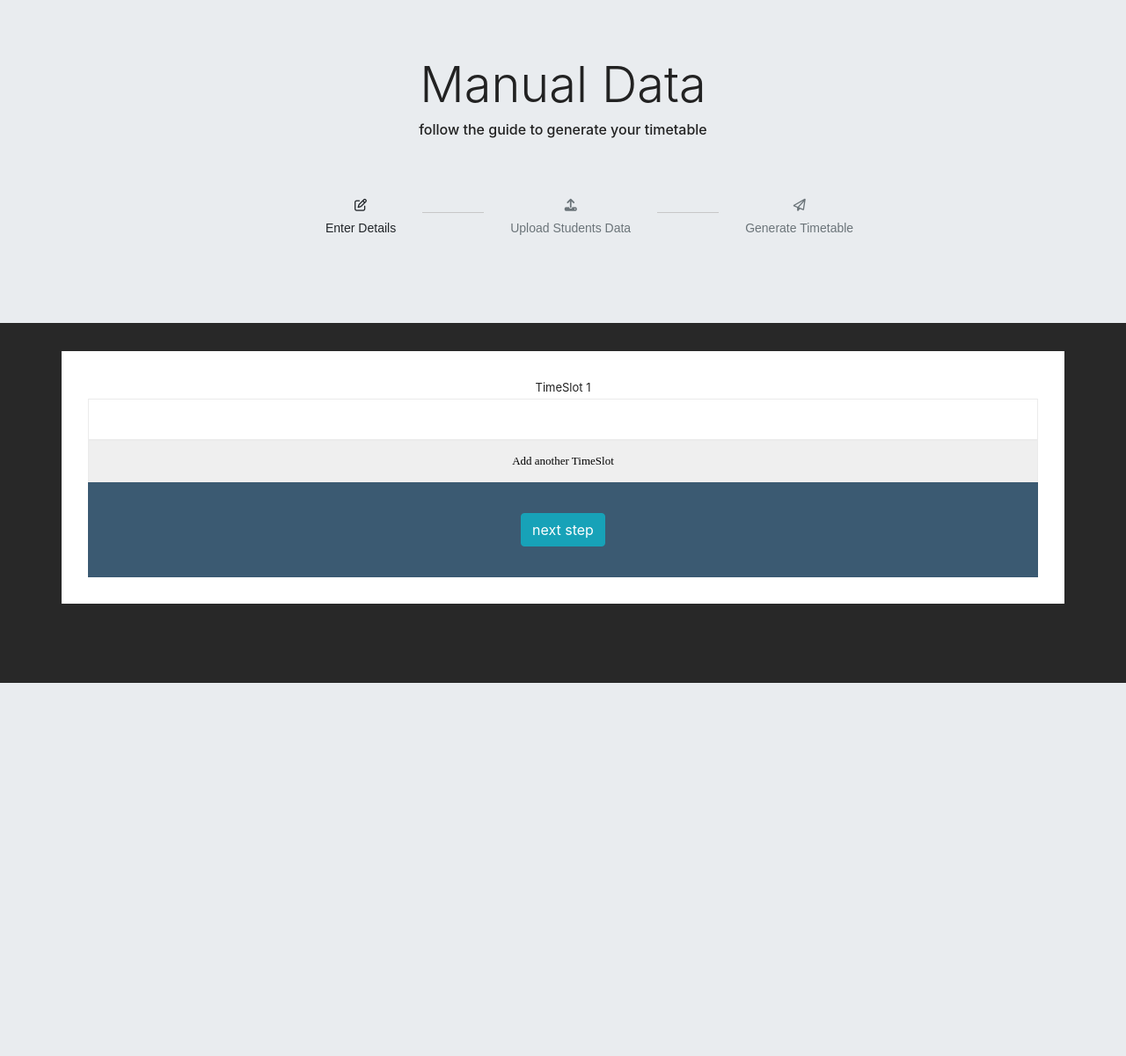
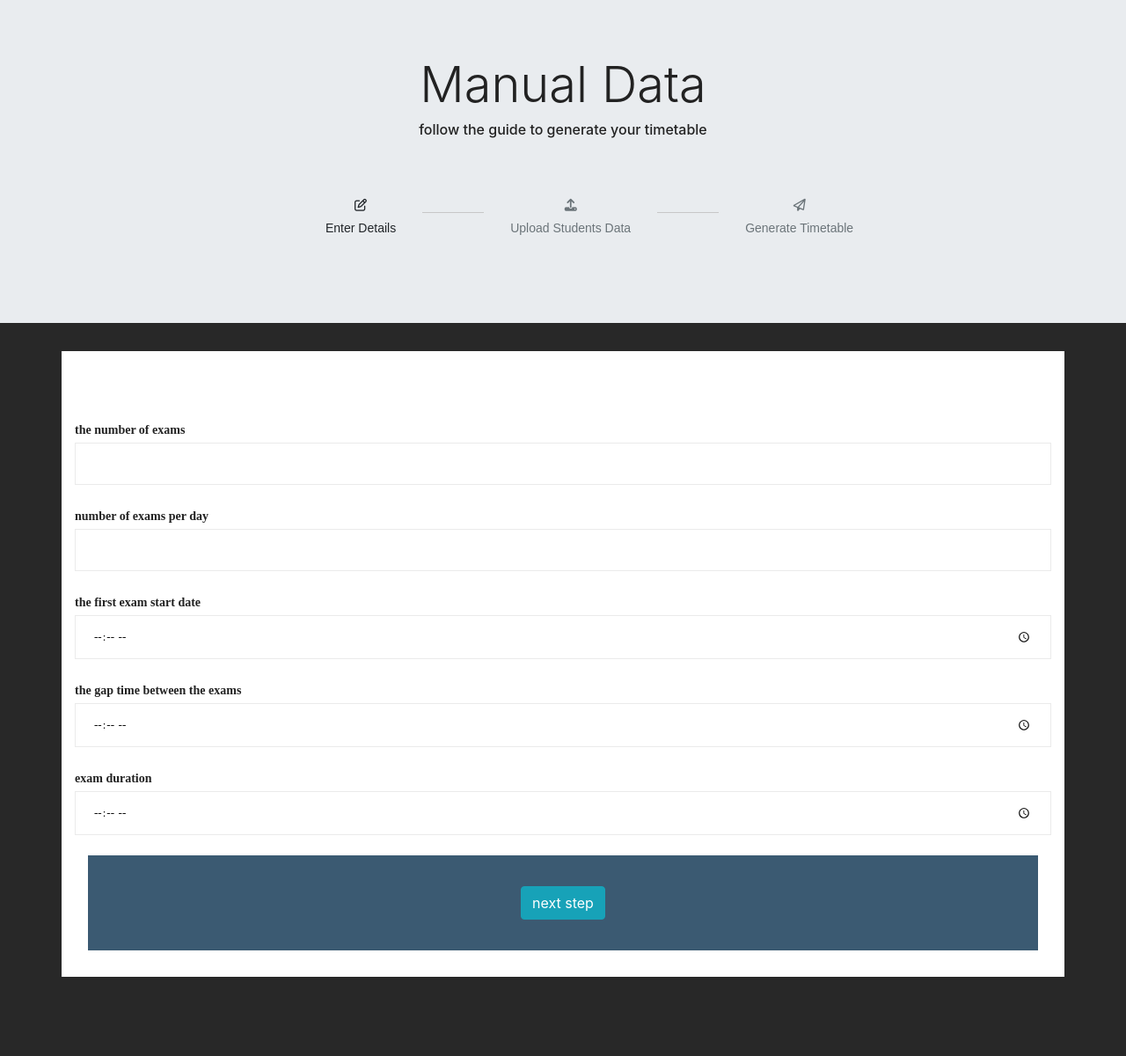
Before and after one commit to NoOourAn/Tabular-project, a Django app: page /services/timeslots in a window 1280 px wide. Shown: the part 91-1291 px from the top of the page at 88% size. Before the commit the page ends 867 px from the top, so only its background shows below. Run offline with Django 3.2, Linux system fonts and the light colour scheme; some libraries are stand-ins or nearby versions; some web fonts are replaced.

Commit message:
dynamic data 5

```diff
--- a/services/templates/services/timeslots.html
+++ b/services/templates/services/timeslots.html
@@ -2,10 +2,12 @@
 <html lang="en">
   <head>
     {% load static %}
-    {% load i18n %}
-    {% block head %}
-    {{ wizard.form.media }}
-    {% endblock %}
+<!--    {% load i18n %}-->
+<!--    {% block head %}-->
+<!--    {{ wizard.form.media }}-->
+<!--    {% endblock %}-->
+
+
 
     <meta charset="utf-8">
     <meta name="viewport" content="width=device-width, initial-scale=1, shrink-to-fit=no">
@@ -24,13 +26,10 @@
 <meta name="msapplication-config" content="/docs/4.4/assets/img/favicons/browserconfig.xml">
 <meta name="theme-color" content="#563d7c">
 
-      <script src="services/my.js"></script>
-      <script src="https://cdnjs.cloudflare.com/ajax/libs/jquery/3.3.1/jquery.min.js"></script>
-
-
 
   </head>
   <body class="text-center">
+
 
 
   <main role="main" >
@@ -54,44 +53,68 @@
   </div>
 
 
-<!--<div class="container1">-->
-<!--    <button class="add_form_field">Add New Field &nbsp;-->
-<!--      <span style="font-size:16px; font-weight:bold;">+ </span>-->
-<!--    </button>-->
-<!--    <div><input type="text" name="mytext[]"></div>-->
-<!--</div>-->
 
-      <script  language="Javascript">
-          var counter = 1;
-           var limit = 56;
-function addInput(divName){
-     if (counter == limit)  {
-          alert("You have reached the limit of adding " + counter + " inputs");
-     }
-     else {
-          var newdiv = document.createElement('div');
-          newdiv.innerHTML = "TimeSlot" + (counter + 1) + " <br><input type='text' name='myInputs[]'>";
-          document.getElementById(divName).appendChild(newdiv);
-          counter++;
-     }
-}
-      </script>
 
+<!--    {% block content %}-->
+<!--      {% for field in form %}-->
+<!--        {% if field.error %}-->
+<!--      <div class="alert alert-danger" role="alert">-->
+<!--        {{ field.error }}-->
+<!--        </div>-->
+<!--        {% endif %}-->
+<!--      {% endfor %}-->
+<!--                  {% endblock %}-->
+
+
+    <form enctype="multipart/form-data" action="{%url 'excelsheet'%}" method="post">
+        {% csrf_token %}
     <div class="container" id="bigwhitebox">
     <div class="row">
         <div class="col" >
-    <form enctype="multipart/form-data" action="{% url 'excelsheet'%}" method="POST">
-        {% csrf_token %}
-         <div id="dynamicInput">
-             TimeSlot 1<br><input type="text" name="myInputs[]">
+            <br/>
+             <br/>
+
+
+
+        <div class="row" >
+        <label>the number of exams</label>
+        <input type="number"  name="numberofexams" required>   <!-- name = startdate -->
             </div>
-         <input type="button" value="Add another TimeSlot" onClick="addInput('dynamicInput');">
+ <br/>
+        <div class="row" >
+        <label>number of exams per day</label>
+        <input type="number"  name="numberofexamsperday" required>      <!-- name = duedate -->
+            </div>
+ <br/>
+        <div class="row" >
+        <label>the first exam start date</label>
+        <input type="time"  name="thefirstexamstartdate" required>
+            </div>
+ <br/>
+        <div class="row" >
+        <label>the gap time between the exams</label>
+        <input type="time"  name="thegaptimebetweentheexams" required>
+            </div>
+ <br/>
+        <div class="row" >
+        <label>exam duration</label>
+        <input type="time"  name="examduration<" required>
+            </div>
+ <br/>
+
+      </div>
+    </div>
 
       <div id="bluebox">
         <button name="wizard_goto_step" type="submit" value="submit" class="btn btn-info">next step</button>
         </div>
 
+
         </form>
+
+
+
+  </main>
 
 
 
--- a/services/views.py
+++ b/services/views.py
@@ -13,6 +13,7 @@ startdate = None
 duedate = None
 noofexams = None
 timeslotss = None
+timeslot = None
 studentdb = None
 subjectdb = None
 roomdb = None
@@ -40,9 +41,72 @@ def step2(request):
 def step3(request):
     if request.method == 'POST':
         global timeslotss
-        timeslotss = request.POST['myInputs[]']
+        global timeslot
 
-    print(timeslotss)
+        timeslotss=[]
+        timeslot = []
+        no_of_time_slots =None
+        end_date=None
+        second_exam_start_date=None
+        second_exam_end_date=None
+        third_exam_start_date=None
+        third_exam_end_date=None
+
+
+        numberofexams =request.POST['numberofexams']
+        numberofexamsperday =request.POST['numberofexamsperday']
+        thefirstexamstartdate =request.POST['thefirstexamstartdate']
+        thegaptimebetweentheexams =request.POST['thegaptimebetweentheexams']
+        # examduration =request.POST['examduration']
+        examduration="03:00 AM"
+
+        numberofexams= int(numberofexams)
+        numberofexamsperday =int(numberofexamsperday)
+        print(numberofexams)
+        print(numberofexamsperday)
+
+
+        no_of_time_slots = numberofexams
+        the_first_exam_start_date=thefirstexamstartdate
+
+        if numberofexamsperday >= 1:
+            end_date=the_first_exam_start_date+examduration
+            if numberofexamsperday >= 2:
+                second_exam_start_date = end_date + thegaptimebetweentheexams
+                second_exam_end_date = end_date + examduration
+                if numberofexamsperday == 3:
+                    third_exam_start_date = second_exam_end_date + thegaptimebetweentheexams
+                    third_exam_end_date = second_exam_end_date + examduration
+
+
+        for x in range(1,no_of_time_slots):
+            if numberofexamsperday == 1:
+                timeslot = []
+                timeslot = [x, the_first_exam_start_date, end_date]
+
+            if numberofexamsperday == 2:
+                timeslot = []
+                timeslot = [x,the_first_exam_start_date, end_date]
+                timeslotss.append(timeslot)
+                timeslot = []
+                timeslot = [x,second_exam_start_date, second_exam_end_date]
+                timeslotss.append(timeslot)
+
+            if numberofexamsperday == 3:
+                timeslot = []
+                timeslot = [x, the_first_exam_start_date, end_date]
+                timeslotss.append(timeslot)
+                timeslot = []
+                timeslot = [x, second_exam_start_date, second_exam_end_date]
+                timeslotss.append(timeslot)
+                timeslot = []
+                timeslot = [x, third_exam_start_date, third_exam_end_date]
+                timeslotss.append(timeslot)
+        print(timeslotss)
+
+
+
+
     return render(request , 'services/excel-sheet.html')
 
 # def step3(request, tt_id):
```
Lines whose indentation alone changed are shown as unchanged.
